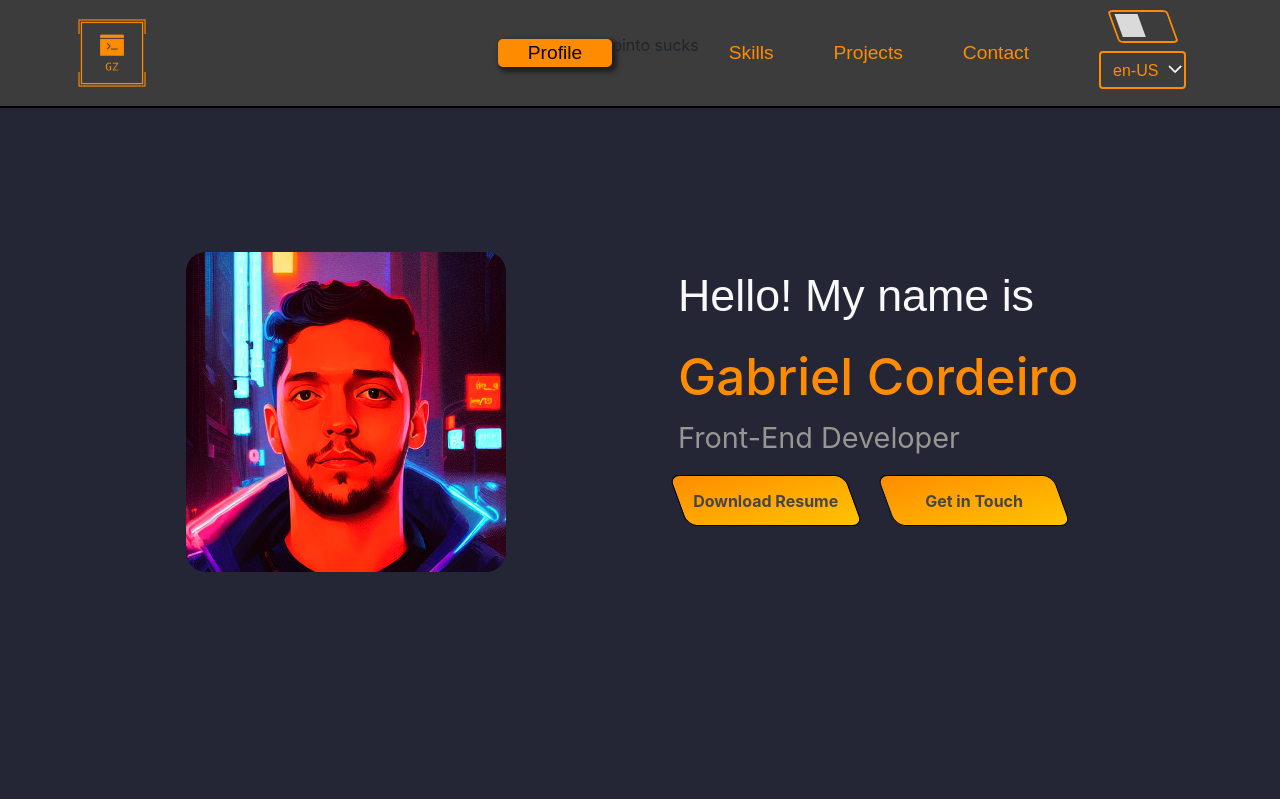
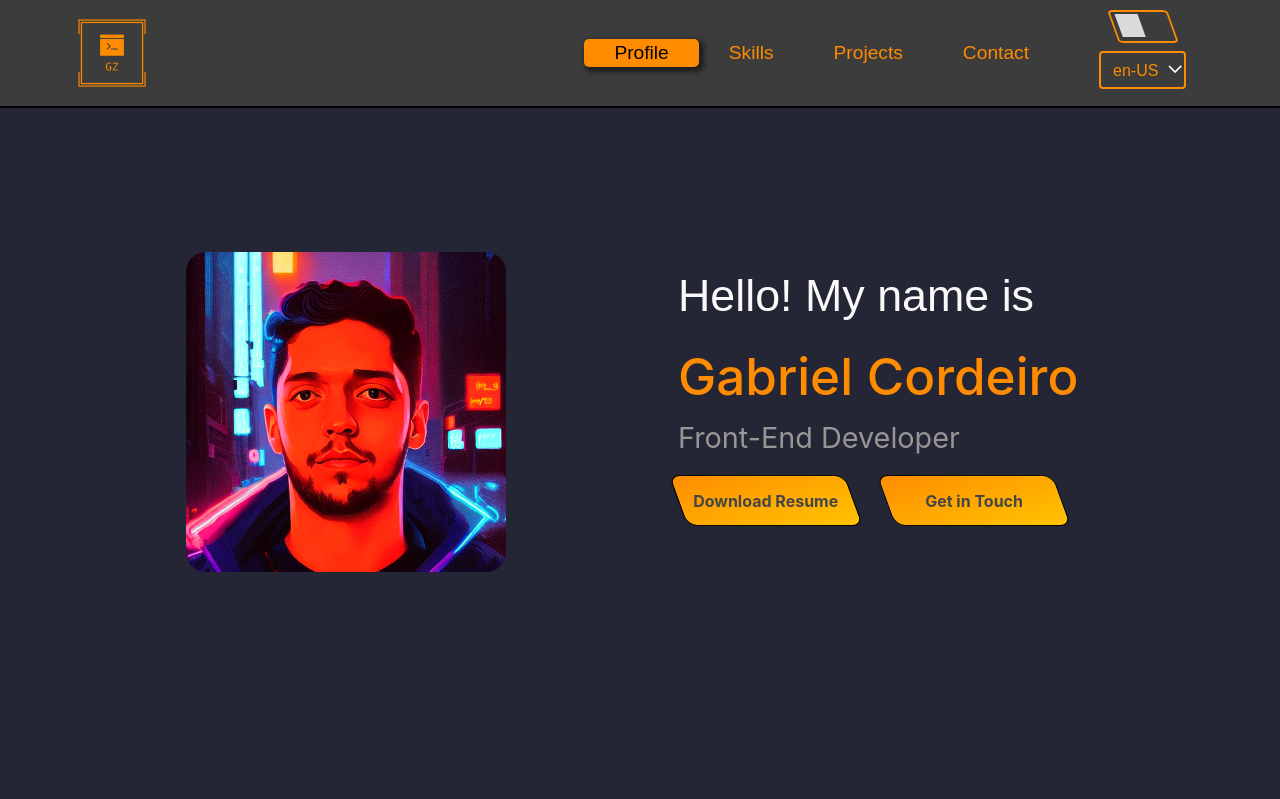
Before and after one commit to GabrielCordeiro97/GabrielCordeiro97.github.io, a Vue app: page / in a window 1280 px wide. Shown: the top 799 px of the page. Built offline with nearby package versions, Linux system fonts and the light colour scheme; what @storyblok/vue-2 would draw is missing.

Commit message:
upando projeto

```diff
--- a/src/components/Header-component.vue
+++ b/src/components/Header-component.vue
@@ -22,7 +22,6 @@
         <b-nav-item class="menu__nav-item active" href="#profile">{{
           $t("message.headerProfile")
         }}</b-nav-item>
-        <p>pinto sucks</p>
         <b-nav-item class="menu__nav-item" href="#skills">{{
           $t("message.headerSkills")
         }}</b-nav-item>
```
